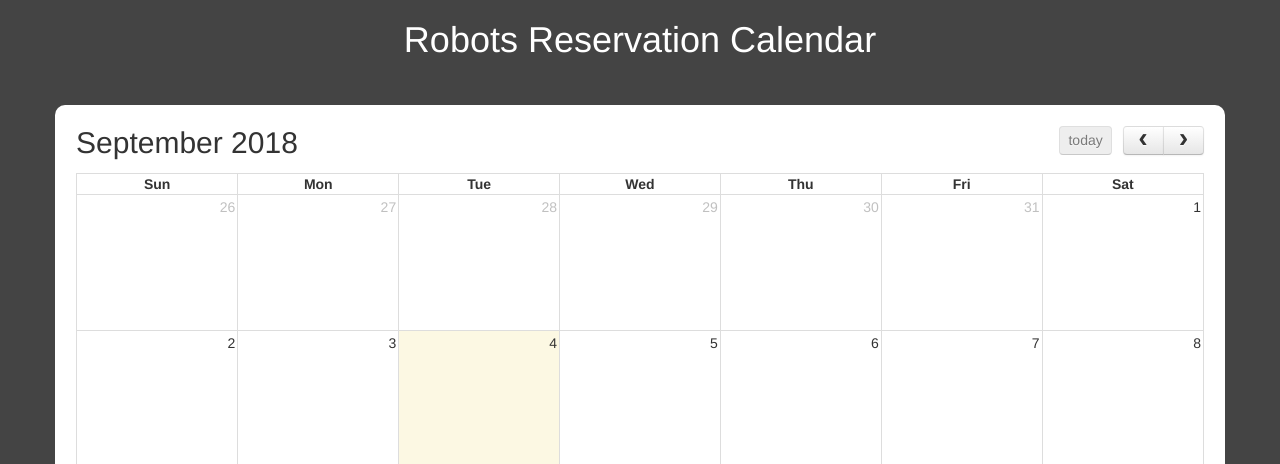
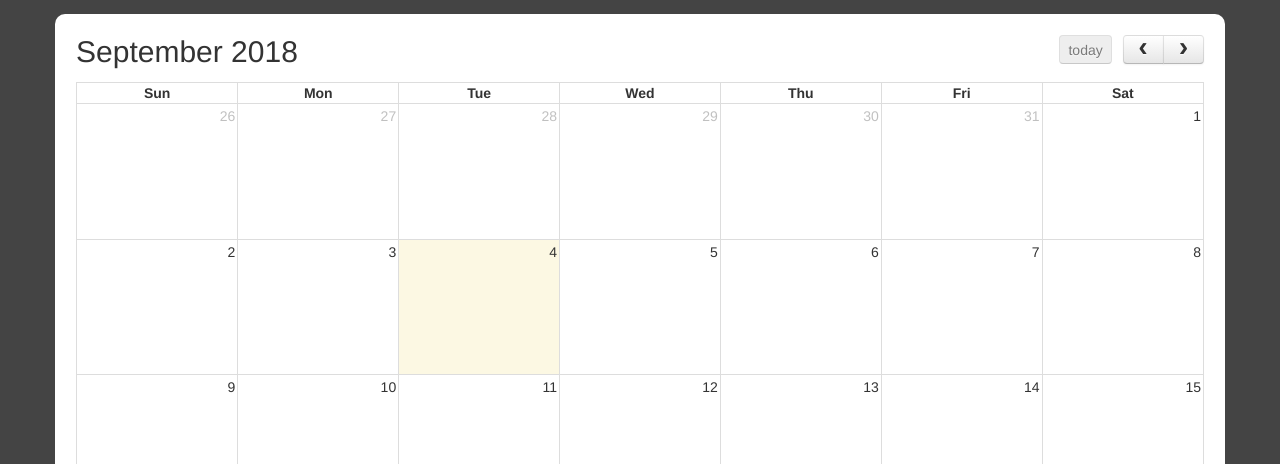
Before and after one commit to bdee1/robotCalendar, a PHP site: page / in a window 1280 px wide. Shown: the top 464 px of the page. Run offline with PHP 8.4, Linux system fonts and the light colour scheme; data that the repository does not hold is empty; some libraries are stand-ins or nearby versions.

Commit message:
-- changed the page title to be Model Schools Equipment Availability. -- commented out the H1 since it will now be displayed as an embedded iframe on their site.

```diff
--- a/public/index.php
+++ b/public/index.php
@@ -10,7 +10,7 @@
 <html lang="en">
   <head>
     <meta charset="utf-8">
-    <title>Robot Reservation Calendar</title>
+    <title>Model Schools Equipment Availability</title>
     <meta name="viewport" content="width=device-width, initial-scale=1.0">
     <!-- Bootstrap -->
     <link rel="stylesheet" href="http://netdna.bootstrapcdn.com/bootstrap/3.0.3/css/bootstrap.min.css">
@@ -19,7 +19,7 @@
   </head>
   <body>
     <div class="text-center cal-header">
-	    <h1>Robots Reservation Calendar</h1>
+	    <!--<h1>Model Schools Equipment Availability</h1>-->
 			<?php
 					//make sure the user is logged in
 					if (isset($_SESSION['admin_id'])) {
```
